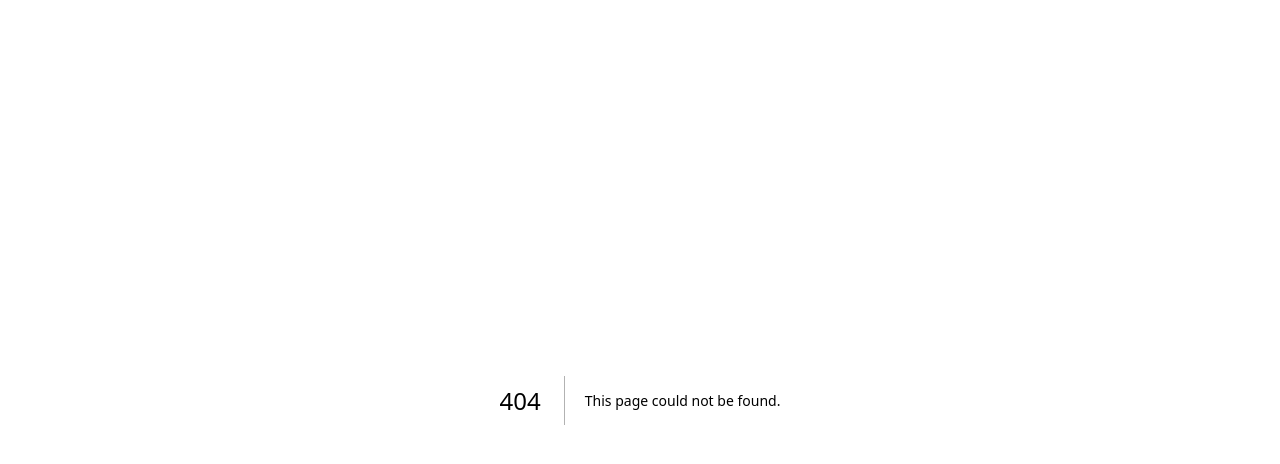
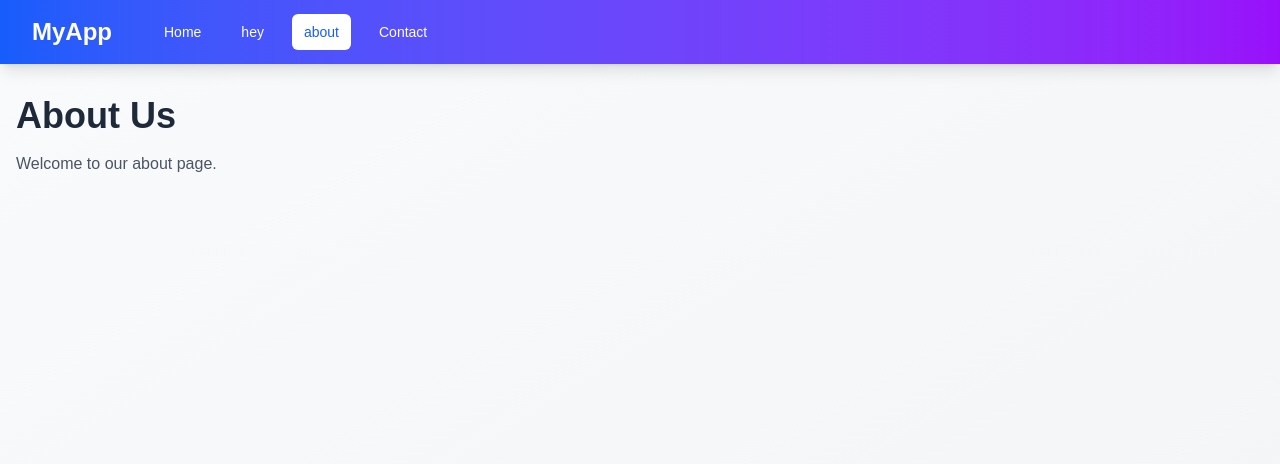
Before and after one commit to kharalnirmal/Learning-NextJs-V2, a Next.js app: page /about in a window 1280 px wide. Before the commit this address had no page. Shown: the top 464 px of the page. Built offline with nearby package versions, Linux system fonts and the light colour scheme.

Commit message:
useoath hook

```diff
--- /dev/null
+++ b/app/about/page.js
@@ -0,0 +1,16 @@
+import React from 'react'
+import Navigation from '../components/Navigation'
+
+const AboutPage = () => {
+return (
+    <main className="min-h-screen bg-gradient-to-br from-gray-50 to-gray-100 dark:from-gray-900 dark:to-gray-800">
+        <Navigation />
+        <div className="container mx-auto px-4 py-8">
+            <h1 className="text-4xl font-bold text-gray-800 dark:text-white mb-4">About Us</h1>
+            <p className="text-gray-600 dark:text-gray-300">Welcome to our about page.</p>
+        </div>
+    </main>
+)
+}
+
+export default AboutPage
--- /dev/null
+++ b/app/components/Navigation.jsx
@@ -0,0 +1,67 @@
+"use client";
+
+import { usePathname } from "next/navigation";
+
+const Navigation = () => {
+  const pathname = usePathname();
+
+  return (
+    <nav className="bg-gradient-to-r from-blue-600 to-purple-600 shadow-lg">
+      <div className="mx-auto px-4 sm:px-6 lg:px-8 max-w-7xl">
+        <div className="flex justify-between items-center h-16">
+          <div className="flex items-center">
+            <div className="flex-shrink-0">
+              <span className="font-bold text-white text-2xl">MyApp</span>
+            </div>
+            <div className="hidden md:block">
+              <div className="flex items-baseline space-x-4 ml-10">
+                <a
+                  href="/"
+                  className={`px-3 py-2 rounded-md text-sm font-medium transition-colors ${
+                    pathname === "/"
+                      ? "bg-white text-blue-600"
+                      : "text-white hover:bg-blue-700"
+                  }`}
+                >
+                  Home
+                </a>
+                <a
+                  href="/posts/7"
+                  className={`px-3 py-2 rounded-md text-sm font-medium transition-colors ${
+                    pathname === "/posts/7"
+                      ? "bg-white text-blue-600"
+                      : "text-white hover:bg-blue-700"
+                  }`}
+                >
+                  hey
+                </a>
+                <a
+                  href="/about"
+                  className={`px-3 py-2 rounded-md text-sm font-medium transition-colors ${
+                    pathname === "/about"
+                      ? "bg-white text-blue-600"
+                      : "text-white hover:bg-blue-700"
+                  }`}
+                >
+                  about
+                </a>
+                <a
+                  href="/contact"
+                  className={`px-3 py-2 rounded-md text-sm font-medium transition-colors ${
+                    pathname === "/contact"
+                      ? "bg-white text-blue-600"
+                      : "text-white hover:bg-blue-700"
+                  }`}
+                >
+                  Contact
+                </a>
+              </div>
+            </div>
+          </div>
+        </div>
+      </div>
+    </nav>
+  );
+};
+
+export default Navigation;
```
